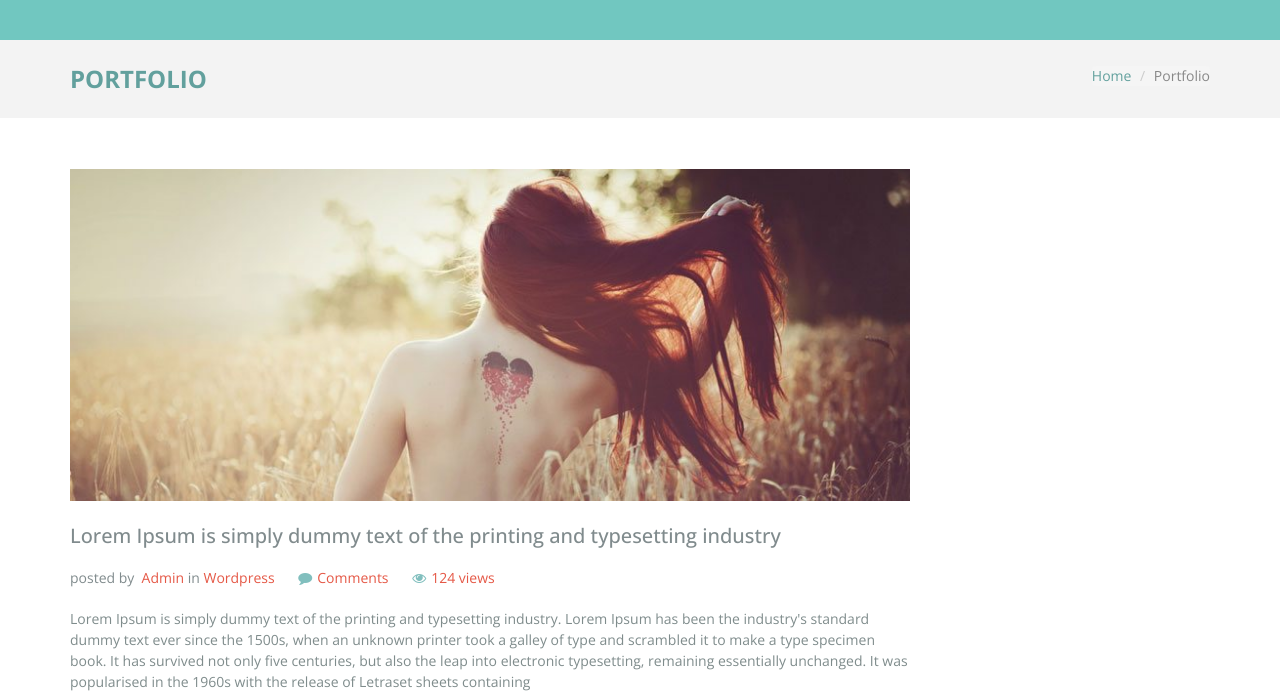
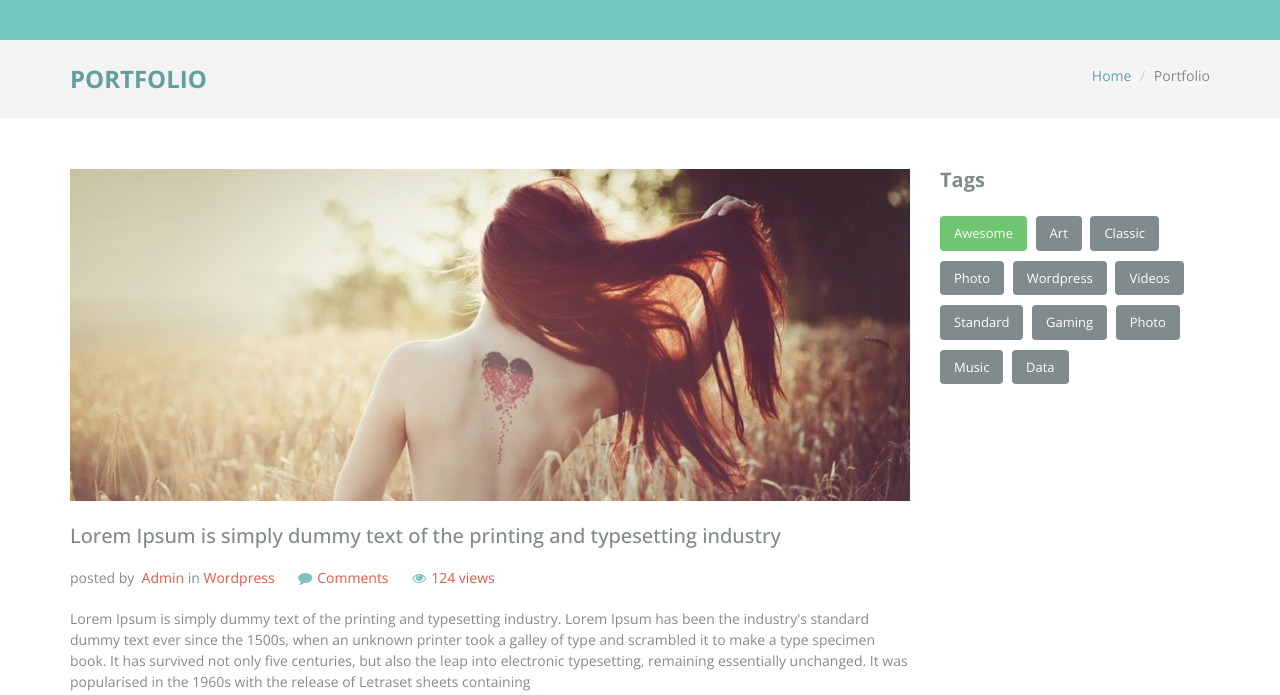
Before and after one commit to hikarihust/sass-gruntjs-bootstrap, a website: page 3.project/production/index.html in a window 1280 px wide. Shown: the part 105-800 px from the top of the page. Drawn offline with nearby package versions, Linux system fonts and the light colour scheme.

Commit message:
Xây dựng giao diện Widget Tag

```diff
--- a/3.project/development/sass/_variable.scss
+++ b/3.project/development/sass/_variable.scss
@@ -16,3 +16,6 @@ $header-color-background: #71C7C0;
 /* ======================== BREADCRUMB ======================== */
 $breadcrumb-color-background: #F3F3F3;
 $breadcrumb-color-text: #62A09D;
+
+/* ======================== WIDGETS ======================== */
+$widget-margin-bottom: 40px;
--- a/3.project/development/sass/main.scss
+++ b/3.project/development/sass/main.scss
@@ -19,6 +19,9 @@
 /* ======================== ELEMENTS ======================== */
 @import "elements/main";
 
+/* ======================== WIDGETS ======================== */
+@import "widgets/main";
+
 #main-content {
     padding: 4% 0;
 }
--- /dev/null
+++ b/3.project/development/sass/widgets/_main.scss
@@ -0,0 +1,9 @@
+div.widget {
+	h4 {
+		@include setFont(20px, #7f8c8c, bold);
+		margin-bottom: 15px;
+	}
+	margin-bottom: $widget-margin-bottom;
+}
+
+@import "widget-tags";
--- /dev/null
+++ b/3.project/development/sass/widgets/_widget-tags.scss
@@ -0,0 +1,38 @@
+
+
+div.widget-tags {
+
+	%activeTag {
+		background: #70C570;
+		color: #ffffff;
+	}
+
+	ul.widget-tags-list {
+		list-style: none;
+
+		li {
+			margin:10px 5px 0 0;
+			display: inline-block;
+
+			a {
+				display: block;
+				text-transform: capitalize;
+				background: #808B8D;
+				padding: 8px 14px;
+
+				@include setFont(13px, $color-white);
+				@include setBorderRadius(4px);
+
+				&:hover {
+					@extend %activeTag;
+				}
+			}
+
+			&.active {
+				a {
+					@extend %activeTag;
+				}
+			}
+		}
+	}
+}
--- a/3.project/production/index.html
+++ b/3.project/production/index.html
@@ -153,6 +153,24 @@
 
           <!-- RIGHT : START -->
           <div class="col-xs-12 col-sm-4 col-md-3 col-lg-3">
+            <!-- Widget Tags -->
+            <div class="widget widget-tags">
+            	<h4>Tags</h4>
+            	<ul class="widget-tags-list">
+            		<li class="active"><a href="#">awesome</a></li>
+            		<li><a href="#">art</a></li>
+            		<li><a href="#">classic</a></li>
+            		<li><a href="#">photo</a></li>
+            		<li><a href="#">wordpress</a></li>
+            		<li><a href="#">videos</a></li>
+            		<li><a href="#">standard</a></li>
+            		<li><a href="#">gaming</a></li>
+            		<li><a href="#">photo</a></li>
+            		<li><a href="#">music</a></li>
+            		<li><a href="#">data</a></li>
+            	</ul>
+            </div>
+
           </div>
           <!-- RIGHT : END -->
         </div>
--- a/me.txt
+++ b/me.txt
@@ -163,3 +163,4 @@ Xây dựng giao diện Header
         After click e.preventDefault();
 Xây dựng giao diện Breadcrumb
 Xây dựng giao diện Article
+Xây dựng giao diện Widget Tag
```
Also changed, not shown: 3.project/development/html-elements/widget-tags.html (added, +16 -0 lines), 3.project/development/index.html (+5 -3 lines), 3.project/production/css/main.css, 1 other file.
